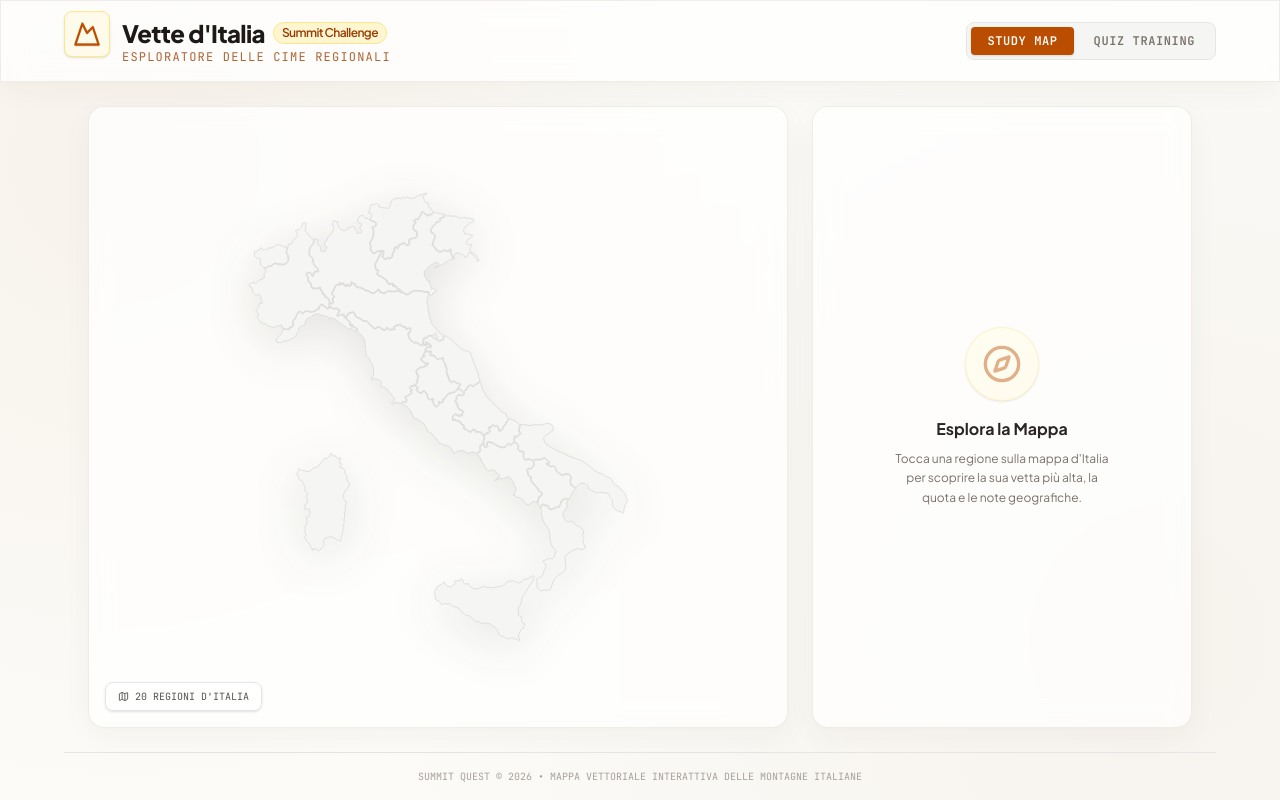
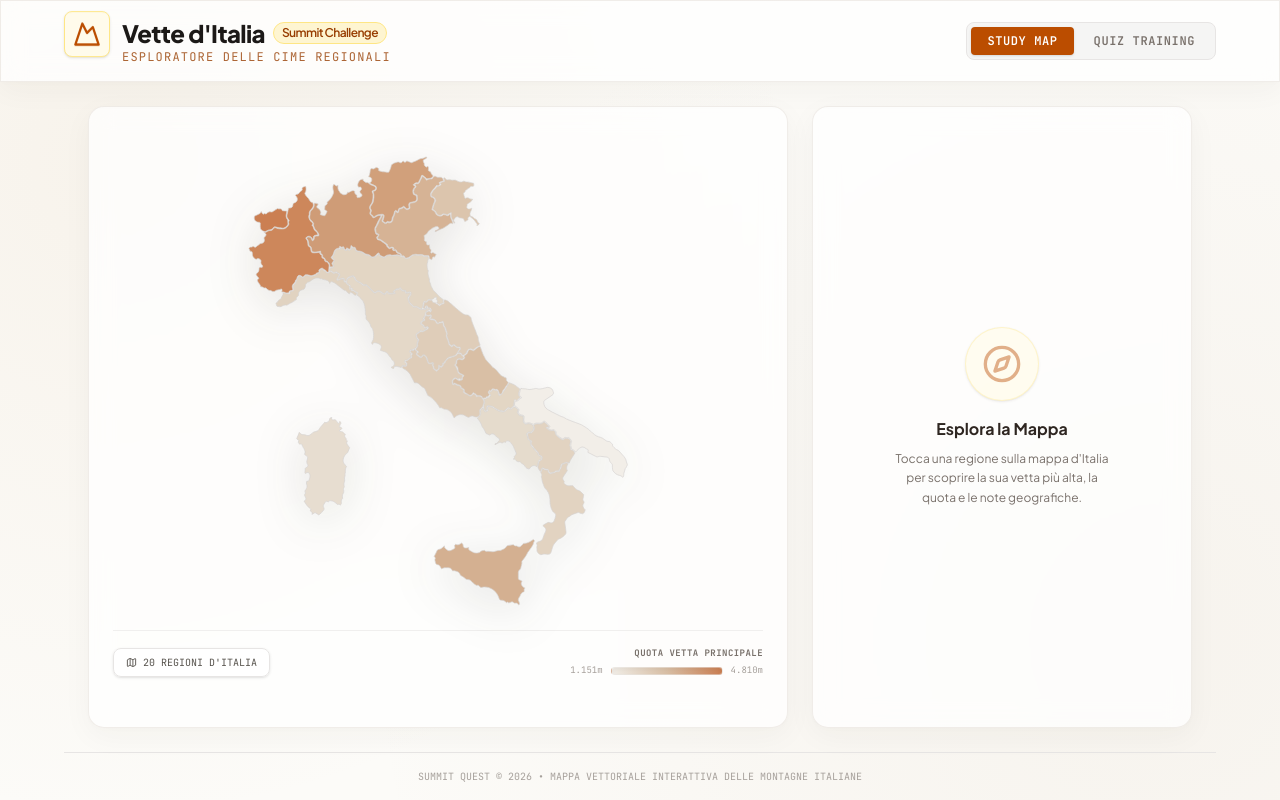
Before and after one commit to akastas/ItalyPeaks, a React (Vite) app: page / in a window 1280 px wide. Built offline with nearby package versions, Linux system fonts and the light colour scheme.

Commit message:
Add dynamic peak elevation color gradient to regions and render elevation map legend

```diff
--- a/src/App.jsx
+++ b/src/App.jsx
@@ -278,44 +278,82 @@ export default function App() {
   const selectedRegion = selectedRegionId ? PEAKS_DATA[selectedRegionId] : null;
 
   // Custom styling paths based on selection/game state
+  const getRegionBaseColor = (regionId) => {
+    const data = PEAKS_DATA[regionId];
+    if (!data) return 'hsl(38, 28%, 93%)';
+    const height = data.height;
+    const minHeight = 1151;
+    const maxHeight = 4810;
+    const pct = Math.max(0, Math.min(1, (height - minHeight) / (maxHeight - minHeight)));
+    const h = Math.round(38 - pct * 16);
+    const s = Math.round(28 + pct * 26);
+    const l = Math.round(93 - pct * 37);
+    return `hsl(${h}, ${s}%, ${l}%)`;
+  };
+
+  const getPathStyle = (regionId) => {
+    if (mode === 'study') {
+      if (selectedRegionId === regionId) {
+        return { fill: '#fde68a' }; // amber-200
+      }
+    } else if (mode === 'quiz' && quizStarted && !quizFinished) {
+      const correctAnswerId = questions[currentQuestionIndex];
+
+      if (answeredState !== null) {
+        if (regionId === correctAnswerId) {
+          return { fill: '#a7f3d0' }; // emerald-200
+        }
+        if (selectedAnswerId === regionId && answeredState === 'incorrect') {
+          return { fill: '#fecdd3' }; // rose-200
+        }
+      }
+
+      if (selectedAnswerId === regionId) {
+        return { fill: '#fde68a' }; // amber-200
+      }
+    }
+
+    return { fill: getRegionBaseColor(regionId) };
+  };
+
   const getPathClass = (regionId) => {
-    const baseClass = "transition-all duration-300 stroke-[1px] stroke-stone-300 cursor-pointer outline-none ";
+    const baseClass = "region-path transition-all duration-300 stroke-[1px] stroke-stone-300 cursor-pointer outline-none ";
 
     if (mode === 'study') {
       if (selectedRegionId === regionId) {
-        return baseClass + "fill-amber-200/80 stroke-amber-700 stroke-[1.5px]";
+        return baseClass + "stroke-amber-700 stroke-[1.5px]";
       }
-      return baseClass + "fill-stone-100 hover:fill-amber-100/60";
+      return baseClass;
     }
 
     if (mode === 'quiz') {
       if (!quizStarted || quizFinished) {
-        return baseClass + "fill-stone-50";
+        return baseClass;
       }
 
       const correctAnswerId = questions[currentQuestionIndex];
 
       if (answeredState !== null) {
         if (regionId === correctAnswerId) {
-          return baseClass + "fill-emerald-100/90 stroke-emerald-600 stroke-[1.5px]";
+          return baseClass + "stroke-emerald-600 stroke-[1.5px]";
         }
         if (selectedAnswerId === regionId && answeredState === 'incorrect') {
-          return baseClass + "fill-rose-100/90 stroke-rose-600 stroke-[1.5px]";
+          return baseClass + "stroke-rose-600 stroke-[1.5px]";
         }
       }
 
       if (selectedAnswerId === regionId) {
-        return baseClass + "fill-amber-200/80 stroke-amber-600 stroke-[1.5px]";
+        return baseClass + "stroke-amber-600 stroke-[1.5px]";
       }
 
-      return baseClass + "fill-stone-100 hover:fill-amber-100/40";
+      return baseClass;
     }
 
-    return baseClass + "fill-stone-100";
+    return baseClass;
   };
 
   return (
-    <div className="min-h-screen flex flex-col justify-between selection:bg-amber-200 selection:text-amber-900 pb-4 text-stone-800">
+    <div className="min-h-screen flex flex-col justify-between selection:bg-amber-200 selection:text-amber-900 pb-4 text-stone-850">
 
       {/* Top Header */}
       <header className="glass-panel border-b border-stone-200 py-4 px-6 relative z-10">
@@ -370,6 +408,7 @@ export default function App() {
                     key={region.id}
                     d={region.d}
                     className={getPathClass(region.id)}
+                    style={getPathStyle(region.id)}
                     onClick={() => handleRegionClick(region.id)}
                     title={region.name}
                   />
@@ -378,8 +417,26 @@ export default function App() {
             </svg>
           </div>
 
-          <div className="absolute bottom-4 left-4 bg-white/80 backdrop-blur border border-stone-200 px-3 py-1.5 rounded-lg text-[10px] font-mono text-stone-600 flex items-center gap-1.5 shadow-sm">
-            <Map size={11} /> 20 REGIONI D'ITALIA
+          {/* Legend and Region badge row */}
+          <div className="w-full flex flex-col sm:flex-row sm:items-center justify-between gap-4 mt-6 pt-4 border-t border-stone-200/60">
+            <div className="bg-white/80 backdrop-blur border border-stone-200 px-3 py-1.5 rounded-lg text-[10px] font-mono text-stone-600 flex items-center gap-1.5 shadow-sm self-start sm:self-auto">
+              <Map size={11} /> 20 REGIONI D'ITALIA
+            </div>
+
+            {/* Elevation Legend */}
+            <div className="flex flex-col gap-1 sm:text-right">
+              <div className="text-[9px] font-mono text-stone-500 uppercase tracking-wider font-bold">Quota Vetta Principale</div>
+              <div className="flex items-center gap-2 justify-start sm:justify-end">
+                <span className="text-[9px] font-mono text-stone-400">1.151m</span>
+                <div
+                  className="h-2 w-28 rounded-full border border-stone-200/50 shadow-inner"
+                  style={{
+                    background: 'linear-gradient(to right, hsl(38, 28%, 93%), hsl(30, 41%, 75%), hsl(22, 54%, 56%))'
+                  }}
+                />
+                <span className="text-[9px] font-mono text-stone-400">4.810m</span>
+              </div>
+            </div>
           </div>
         </section>
 
--- a/src/index.css
+++ b/src/index.css
@@ -47,3 +47,8 @@ body {
 .animate-float {
   animation: float 4s ease-in-out infinite;
 }
+
+/* Hover override for elevation paths */
+path.region-path:hover {
+  fill: #f3ebd5 !important;
+}
```
